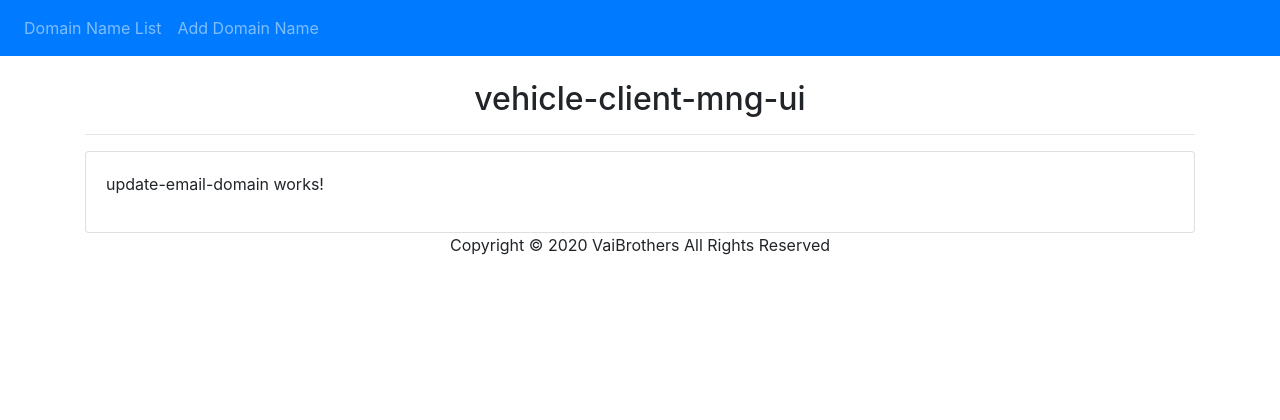
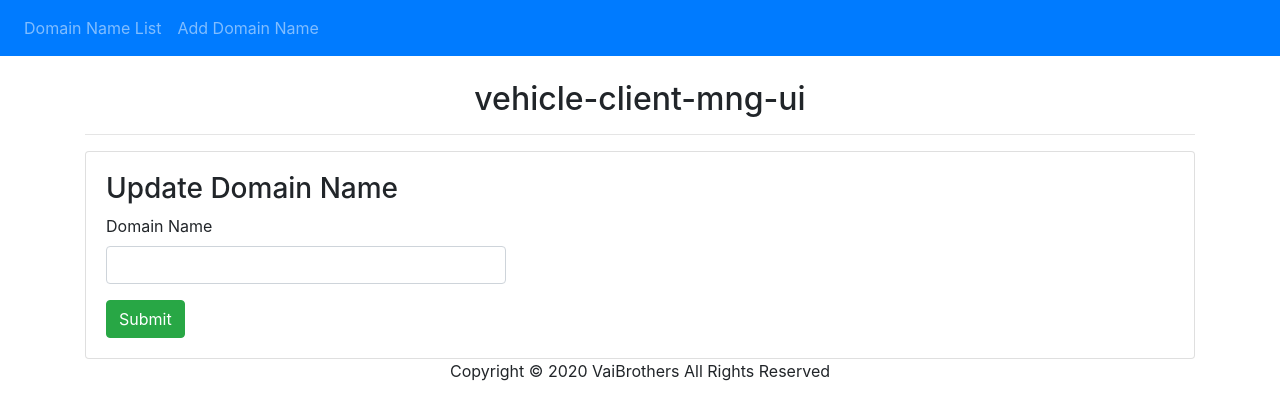
Before and after one commit to atuar123/vehicle-client-mng-ui, an Angular app: page /update/1 in a window 1280 px wide. Shown: the top 420 px of the page. Built offline with nearby package versions, Linux system fonts and the light colour scheme; no server answers.

Commit message:
Added update functionality

```diff
--- a/src/app/component/email-domain-list/email-domain-list.component.ts
+++ b/src/app/component/email-domain-list/email-domain-list.component.ts
@@ -28,6 +28,7 @@ export class EmailDomainListComponent implements OnInit {
   }
 
   updateDomainName(id: number) {
+    this.router.navigate(['update', id]);
   }
 
   deleteDomainName(id: number) {
--- a/src/app/component/update-email-domain/update-email-domain.component.html
+++ b/src/app/component/update-email-domain/update-email-domain.component.html
@@ -1 +1,11 @@
-<p>update-email-domain works!</p>
+<h3>Update Domain Name</h3>
+<div [hidden]="submitted" style="width: 400px;">
+  <form (ngSubmit)="onSubmit()">
+    <div class="form-group">
+      <label>Domain Name</label>
+      <input type="text" class="form-control" id="domainName" required [(ngModel)]="emailDomain.domainName" name="domainName">
+    </div>
+
+    <button type="submit" class="btn btn-success">Submit</button>
+  </form>
+</div>
--- a/src/app/component/update-email-domain/update-email-domain.component.ts
+++ b/src/app/component/update-email-domain/update-email-domain.component.ts
@@ -1,4 +1,7 @@
 import { Component, OnInit } from '@angular/core';
+import {EmailDomain} from '../../model/email-domain';
+import {EmailDomainService} from '../../service/email-domain.service';
+import {ActivatedRoute, Router} from '@angular/router';
 
 @Component({
   selector: 'app-update-email-domain',
@@ -7,9 +10,36 @@ import { Component, OnInit } from '@angular/core';
 })
 export class UpdateEmailDomainComponent implements OnInit {
 
-  constructor() { }
+  id: number;
+  emailDomain: EmailDomain;
+  submitted: any;
+
+  constructor(private emailDomainService: EmailDomainService, private router: Router, private route: ActivatedRoute) { }
 
   ngOnInit(): void {
+    this.emailDomain = new EmailDomain();
+
+    this.id = this.route.snapshot.params.id;
+
+    this.emailDomainService.getDomain(this.id)
+      .subscribe(data => {
+        console.log(data);
+        this.emailDomain = data.content;
+      }, error => console.log(error));
   }
 
+  updateDomain() {
+    this.emailDomainService.updateDomain(this.id, this.emailDomain)
+      .subscribe(data => console.log(data), error => console.log(error));
+    this.emailDomain = new EmailDomain();
+    this.gotoList();
+  }
+
+  onSubmit() {
+    this.updateDomain();
+  }
+
+  gotoList() {
+    this.router.navigate(['domainList']);
+  }
 }
--- a/src/app/service/email-domain.service.ts
+++ b/src/app/service/email-domain.service.ts
@@ -25,8 +25,11 @@ export class EmailDomainService {
     return this.http.get(`${this.baseUrl}/${id}`);
   }
 
-  deleteDomain(id: number): Observable<any>{
+  deleteDomain(id: number): Observable<any> {
     return  this.http.delete(`${this.baseUrl}/${id}`, { responseType: 'text' });
   }
 
+  updateDomain(id: number, value: any): Observable<object> {
+    return this.http.put(`${this.baseUrl}/${id}`, value);
+  }
 }
```
Also changed, not shown: 1 other file (tests, documents, lock files or other folders).
